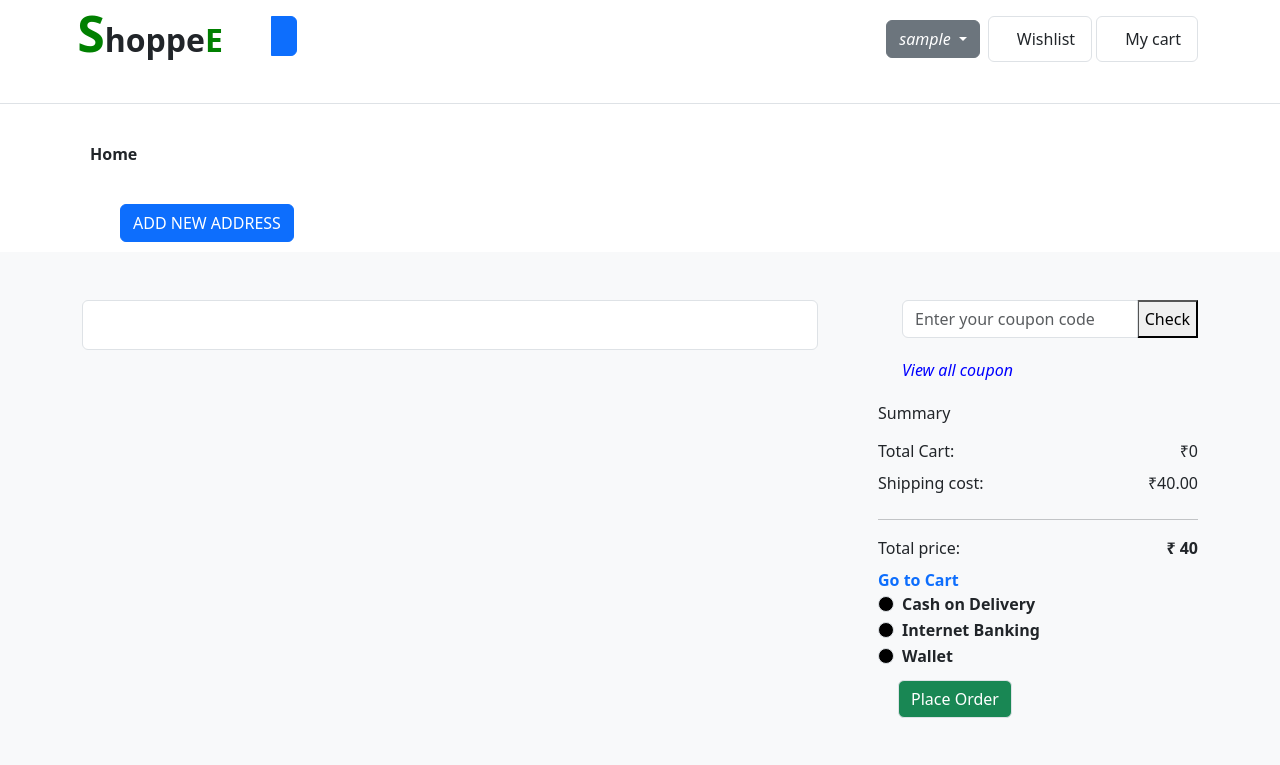
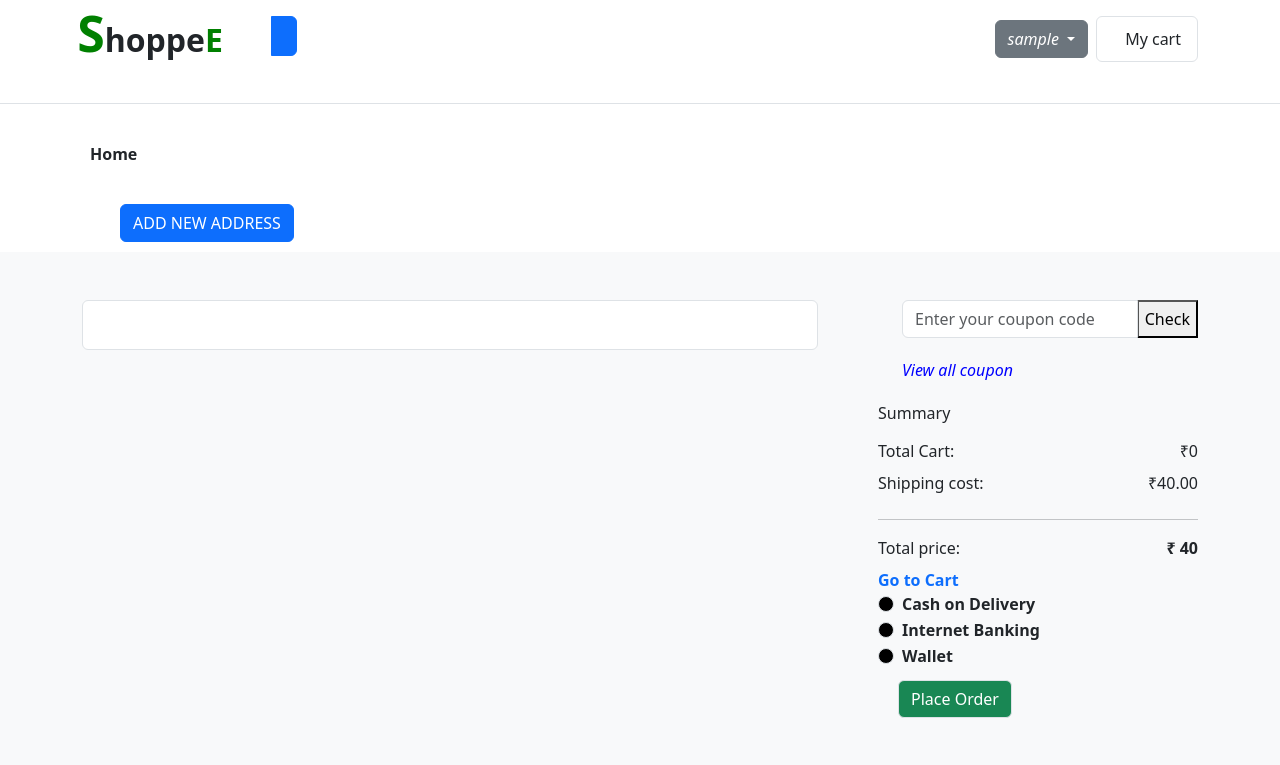
Before and after one commit to darwindillu/mini-project-main, a Node server app: page /checkout in a window 1280 px wide. Shown: the top 765 px of the page. Run offline with Node 20, Linux system fonts and the light colour scheme; the visitor is signed in with stand-in values (Sample User, id 1); data that the repository does not hold is empty; some libraries are stand-ins or nearby versions.

Commit message:
version0.3

```diff
--- a/views/admin/adminReports.ejs
+++ b/views/admin/adminReports.ejs
@@ -116,7 +116,7 @@ const generatePDFReportForMonth = async () => {
     };
 
     try {
-        const response = await fetch('http://localhost:3000/admin/month-pdf-report', {
+        const response = await fetch('http://shoppeee.shop/admin/month-pdf-report', {
             method: 'POST',
             headers: {
                 'Content-Type': 'application/json'
@@ -163,7 +163,7 @@ async function generateYearlyPDF() {
             };
 
             try {
-                const response = await fetch('http://localhost:3000/admin/yearsalepdfreport', {
+                const response = await fetch('http://shoppeee.shop/admin/yearsalepdfreport', {
                     method: 'POST',
                     headers: {
                         'Content-Type': 'application/json'
--- a/views/admin/adminReturn.ejs
+++ b/views/admin/adminReturn.ejs
@@ -96,7 +96,7 @@
             const orderId=document.getElementById(`orderId${i}`).textContent
             const proId=document.getElementById(`proId${i}`).textContent
 
-            const url = 'http://localhost:3000/admin/adminPostReturn';
+            const url = 'http://shoppeee.shop/admin/adminPostReturn';
 
             button.addEventListener('click', () => {
                 const selectedStatus = status.value;
--- a/views/admin/orderlist.ejs
+++ b/views/admin/orderlist.ejs
@@ -129,7 +129,7 @@
                     const status = document.getElementById(`Kategori${i}`);
                     const orderid = document.getElementById(`orderid${i}`).textContent;
 
-                    const url = 'http://localhost:3000/admin/orderstatus';
+                    const url = 'http://shoppeee.shop/admin/orderstatus';
 
                     button.addEventListener('click', () => {
                         const selectedStatus = status.value;
--- a/views/include/header.ejs
+++ b/views/include/header.ejs
@@ -52,10 +52,6 @@
                         style="text-decoration: none; color: grey;">LOG OUT</a></button>
                   </div>
                 </div>
-                <a href="#" class="me-1 border rounded py-1 px-3 nav-link d-flex align-items-center" target="_blank"> <i
-                    class="fas fa-heart m-1 me-md-2"></i>
-                  <p class="d-none d-md-block mb-0">Wishlist</p>
-                </a>
                 <a href="/user/cart" class="border rounded py-1 px-3 nav-link d-flex align-items-center" target="_blank"> <i
                     class="fas fa-shopping-cart m-1 me-md-2"></i>
                   <p class="d-none d-md-block mb-0">My cart</p>
--- a/views/include/mainhead.ejs
+++ b/views/include/mainhead.ejs
@@ -63,10 +63,6 @@
                         style="text-decoration: none; color: grey;">LOG OUT</a></button>
                   </div>
                 </div>
-                <a href="#" class="me-1 border rounded py-1 px-3 nav-link d-flex align-items-center" target=""> <i
-                    class="fas fa-heart m-1 me-md-2"></i>
-                  <p class="d-none d-md-block mb-0">Wishlist</p>
-                </a>
                 <a href="/user/cart" class="border rounded py-1 px-3 nav-link d-flex align-items-center" target=""> <i
                     class="fas fa-shopping-cart m-1 me-md-2"></i>
                   <p class="d-none d-md-block mb-0">My cart</p>
--- a/views/include/partial.ejs
+++ b/views/include/partial.ejs
@@ -52,10 +52,6 @@
                         style="text-decoration: none; color: grey;">LOG OUT</a></button>
                   </div>
                 </div>
-                <a href="#" class="me-1 border rounded py-1 px-3 nav-link d-flex align-items-center" target=""> <i
-                    class="fas fa-heart m-1 me-md-2"></i>
-                  <p class="d-none d-md-block mb-0">Wishlist</p>
-                </a>
                 <a href="/user/cart" class="border rounded py-1 px-3 nav-link d-flex align-items-center" target=""> <i
                     class="fas fa-shopping-cart m-1 me-md-2"></i>
                   <p class="d-none d-md-block mb-0">My cart</p>
--- a/views/user/checkout.ejs
+++ b/views/user/checkout.ejs
@@ -329,7 +329,7 @@
         }
         if (selectedAddress) {
 
-          const url = 'http://localhost:3000/user/payorder'
+          const url = 'http://shoppeee.shop/user/payorder'
           const productData = [];
           const productRows = document.querySelectorAll('.product-row');
 
@@ -371,7 +371,7 @@
                   description: 'Test Transaction',
                   image: '',
                   order_id: order.order.id,
-                  callback_url: `http://localhost:3000/user/paymentdone?productData=${JSON.stringify(productData)}&selectedAddress=${JSON.stringify(selectedAddress)}&grandtotal=${totalamount}`,
+                  callback_url: `http://shoppeee.shop/user/paymentdone?productData=${JSON.stringify(productData)}&selectedAddress=${JSON.stringify(selectedAddress)}&grandtotal=${totalamount}`,
                   prefill: {
                   },
                   notes: {
@@ -500,7 +500,7 @@
       let coupenadded = document.getElementById('coupenadded')
       let discount = document.getElementById('discount')
       let total1 = document.getElementById('grandtotal1');
-      const url = 'http://localhost:3000/user/verifyCoupon'
+      const url = 'http://shoppeee.shop/user/verifyCoupon'
 
 
       fetch(url, {
@@ -545,7 +545,7 @@
       const coupenid = document.getElementById('coupenid').innerText
       const Proceedchkout = document.getElementById('Proceedchkout')
 
-      const url = 'http://localhost:3000/user/clearcoupon'
+      const url = 'http://shoppeee.shop/user/clearcoupon'
       fetch(url,{
           method: 'POST',
           headers: {
--- a/views/user/profile.ejs
+++ b/views/user/profile.ejs
@@ -121,7 +121,7 @@ document.getElementById('button1').addEventListener('click',()=>{
     const invalid1= document.getElementById('invalidpassword')
     const correct=document.getElementById('passwordlimit1')
 
-    const url='http://localhost:3000/user/editpassword'
+    const url='http://shoppeee.shop/user/editpassword'
     fetch(url,{
         method:'post',
         headers:{
--- a/views/user/wallet.ejs
+++ b/views/user/wallet.ejs
@@ -161,7 +161,7 @@ if (!amountValue) {
 
 
 
-const url = 'http://localhost:3000/user/topUp'
+const url = 'http://shoppeee.shop/user/topUp'
 
 
 fetch(url,{
@@ -183,7 +183,7 @@ fetch(url,{
           "description": "Test Transaction",
           "image": "",
           "order_id": data.order.id,
-          "callback_url": `http://localhost:3000/user/topUpDone?data=${data}&amount=${JSON.stringify(amount)}`,
+          "callback_url": `http://shoppeee.shop/user/topUpDone?data=${data}&amount=${JSON.stringify(amount)}`,
           "prefill": {
               "name": data.username,
               "email": data.email,
```
